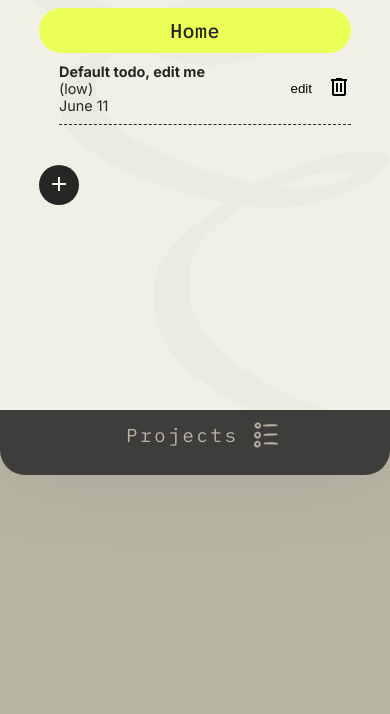
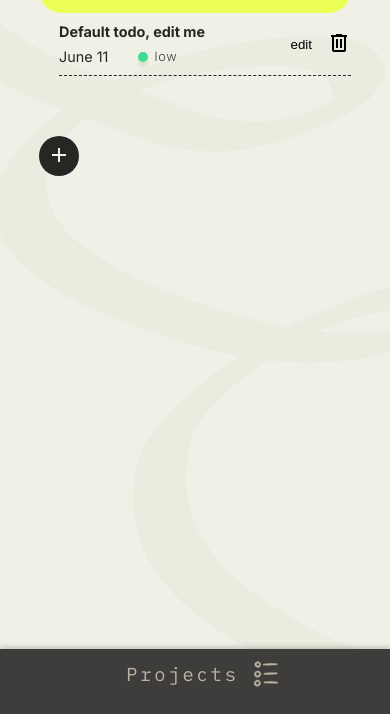
Before and after one commit to chezseashell/odin-todo-list, a website built with webpack: page src/template.html in a window 390 px wide. Shown: the part 130-844 px from the top of the page. Built offline with nearby package versions, Linux system fonts and the light colour scheme.

Commit message:
added priority ui and media query for larger screens

```diff
--- a/src/styles.css
+++ b/src/styles.css
@@ -20,29 +20,18 @@ body {
     font-family: "Inter", sans-serif;
 }
 
-/* .material-symbols-outlined {
-  font-variation-settings:
-  'FILL' 0,
-  'wght' 400,
-  'GRAD' 0,
-  'opsz' 14
-} */
-
 
 #app {
     background-image: url("/src/assets/swirl.svg");
-    /* transform: rotate(30deg); */
     max-width: 400px;
     background-repeat: no-repeat;
     background-position: center center;
     background-size: cover;
 
     margin:auto;
-    min-height: 500px;
+    min-height:100vh;
     background-color: #f1f0e6;
-    /* padding: 30px; */
-    margin-top: 40px;
-    border-radius: 25px 25px 0 0;
+    padding-bottom: 85px;
     box-shadow: rgba(50, 50, 93, 0.25) 0px 50px 100px -20px, rgba(0, 0, 0, 0.3) 0px 30px 60px -30px;
 }
 
@@ -72,28 +61,31 @@ body {
 
 /* PROJECT-TODO-LIST DIV STYLES */
 
-
-
 #projectHeader {
-    height:65px;
-    border-radius: 0 0 25px 25px;
-    background-color:#3e3d3b;
-    z-index:1;
-    margin: auto;
-    max-width: 400px;
+    position: fixed;
+    bottom: 0;
+    left: 50%;
+    transform: translateX(-50%);
+    width: 100%;
+    max-width: 400px; /* Matches #app max-width for alignment */
+    height: 65px;
+    background-color: #3e3d3b;
+    z-index: 3; /* Below #todo-form (z-index: 5) and #add-project-form (z-index: 4) */
     font-size: 1.25rem;
-    letter-spacing: .075rem;
-    padding-bottom: 5px;
+    letter-spacing: 0.075rem;
+    padding-bottom: env(safe-area-inset-bottom, 5px); /* Adds padding for mobile safe areas */
+    box-shadow: 0 -2px 5px rgba(0, 0, 0, 0.2);
+    /* margin-bottom:10vh; */
 }
 
-#projectHeader>div {
-    padding-top:12px;
-    letter-spacing: .035rem;;
+#projectHeader > div {
+    padding-top: 12px;
+    letter-spacing: 0.035rem;
     display: flex;
     justify-content: center;
     align-items: center;
-    gap:15px;
-    color:#b7b5a2;
+    gap: 15px;
+    color: #b7b5a2;
 }
 
 #projectHeader>div>button {
@@ -146,6 +138,7 @@ body {
 #project-todo-list {
     width: 80%;
     margin: auto;
+    padding-bottom: 20px;
 
 }
 
@@ -287,8 +280,6 @@ body {
     border-radius: 25px;
     align-self: center;
     border: none;
-
-
 }
 
 
@@ -296,7 +287,6 @@ body {
 /* TODO FORM STYLES*/
 
 #todo-form {
-    border: 2px solid red;
     background-color: #3e3d3b;
     padding: 35px;
     color: #f1f0e6;
@@ -304,18 +294,18 @@ body {
     letter-spacing: .025rem;
     height:400px;
     border-radius: 0 0 25px 25px;
-    width: 400px;
+    bottom:65px;
+    width: 100%;
+    max-width: 400px;
+    left: 50%;
+    transform: translateX(-50%);
     position:fixed;
     z-index:5;
     margin: auto;
     align-self: center;
 }
 
-#todo-form-container {
 
-
-
-}
 
 .todo-form-flex {
     display: flex;
@@ -432,8 +422,13 @@ input::placeholder, textarea::placeholder {
 
 
 #add-project-form {
-    width:100%;
-    margin: auto;
+    bottom: 0; /* Position above #projectHeader */
+    width: 100%;
+    max-width: 400px;
+    left: 50%;
+    transform: translateX(-50%);
+    position: fixed;
+    z-index: 4;
     display: flex;
     justify-content: center;
     padding-bottom: 30px;
@@ -554,5 +549,58 @@ input::placeholder, textarea::placeholder {
 .flex {
     display: flex;
     align-self: center;
+}
+
+
+#high {
+    background-color:rgba(214, 18, 67, .8);
+}
+
+#medium {
+    background-color:rgba(255, 182, 87, .8);
+}
+
+#low {
+    background-color:rgba(18, 214, 122, .8);
+}
+
+#todo-name-div > .flex {
+    gap:30px;
+    align-self: flex-end;
+    align-items: center;
+    padding-top:8px;
+}
+
+#todo-status-div>span {
+    width:10px;
+    height:10px;
+    border-radius: 50%;
+    margin-right: 6px;
+    box-shadow: rgba(50, 50, 93, 0.25) 0px 5px 5px -2px;
+
 
 }
+
+#todo-status-div {
+    color:#3e3d3b;
+    font-size: .8rem;
+    font-weight: 300;
+    letter-spacing: .05rem;
+    align-items: center;
+}
+
+
+
+
+@media (min-width: 768px) {
+    #app {
+        margin-top: 50px;
+        min-height: 80vh;
+
+    }
+
+    #projectHeader {
+        position:relative;
+
+    }
+}
--- a/src/ui/dom.js
+++ b/src/ui/dom.js
@@ -40,8 +40,13 @@ export const renderProjects = (projects, currentProject, onProjectClick, onDelet
 
     const todoItem = document.createElement('li');
     todoItem.innerHTML = `
-      <div id="todo-name-div"><strong>${todo.title}</strong> (${todo.priority})<br>
-      <p>${dueDateText || 'Not set'}</p></div>
+      <div id="todo-name-div">
+        <strong>${todo.title}</strong><br>
+        <div class="flex">
+          <p>${dueDateText || 'Not set'}</p>
+          <div id="todo-status-div"><span class="priority"  id="${todo.priority}"> </span>${todo.priority}</div>
+        </div>
+      </div>
     `;
     const deleteBtn = document.createElement('button');
     const todoStatusDiv = document.createElement('div');
--- a/src/ui/events.js
+++ b/src/ui/events.js
@@ -73,6 +73,7 @@ export const setupEventListeners = (projectManager) => {
         document.getElementById('todo-priority').value,
         document.getElementById('todo-completed').checked
       );
+
       const projectName = document.getElementById('todo-project').value;
       const project = projectManager.getProjects().find(p => p.name === projectName);
       if (project) {
@@ -137,6 +138,7 @@ if (projectListIcon) {
       projectDiv.innerHTML = `<p>${project.name}</p><span class="material-symbols-outlined project-delete-btn">delete</span>`;
       projectDiv.id = project.name;
       projectDiv.className = 'project-sub-name';
+      document.getElementById('project-list-button').setAttribute('aria-label', 'Toggle project list');
       projectListDiv.append(projectDiv);
     }
 
@@ -145,10 +147,10 @@ if (projectListIcon) {
     deleteProjectIcons.forEach((btn) => {
       btn.addEventListener('click', (e) => {
         e.stopPropagation(); // Prevent event bubbling
-        const projectDiv = btn.parentElement; // Get the parent div
-        const projectName = projectDiv.id; // Get the project name from div id
+        const projectDiv = btn.parentElement;
+        const projectName = projectDiv.id;
 
-        // Optional: Prevent deletion of Home project
+        // Prevent deletion of Home project
         if (projectName === 'Home') {
           console.warn('Cannot delete the Home project');
           alert('Cannot delete Home Project')
```
Also changed, not shown: src/assets/lightning.svg (added).
